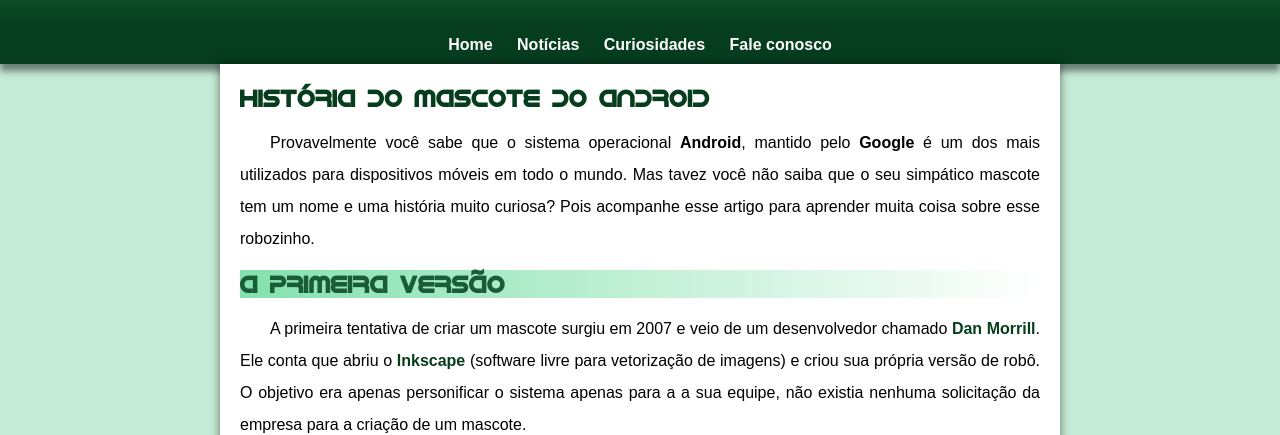
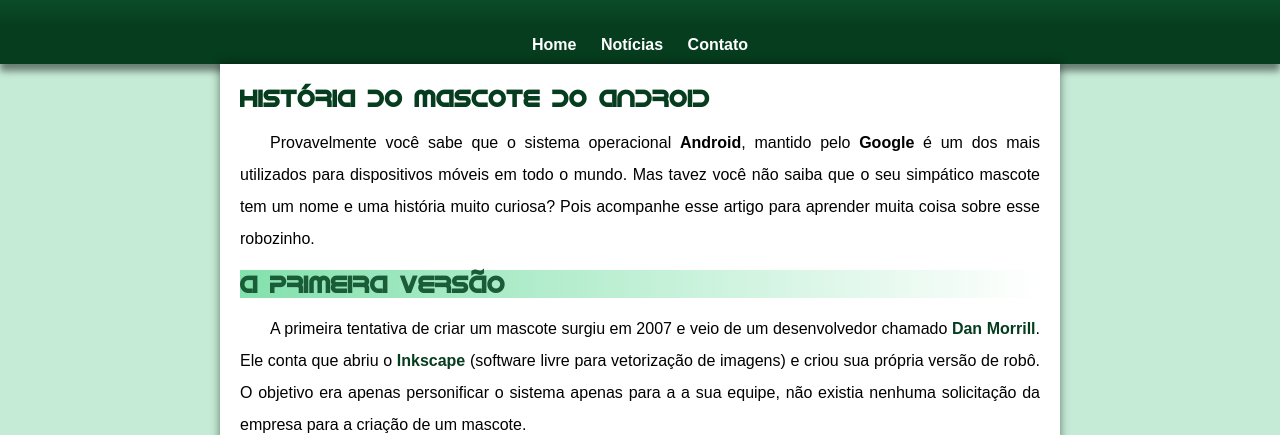
Before and after one commit to anderson190593/projeto-android, a plain HTML site: page index.html in a window 1280 px wide. Shown: the part 164-599 px from the top of the page. Drawn offline with Linux system fonts and the light colour scheme.

Commit message:
Correção de problemas

```diff
--- a/index.html
+++ b/index.html
@@ -15,8 +15,7 @@
     <nav>
         <a href="#">Home</a>
         <a href="#">Notícias</a>
-        <a href="#">Curiosidades</a>
-        <a href="#">Fale conosco</a>
+        <a href="#">Contato</a>
     </nav>
     <main>
         <article>
@@ -40,7 +39,7 @@
             <p>A ideia de ter um mascote foi amadurecendo e a missão foi passada para uma profissional da área. A ilustradora Russa <a href="https://www.irinablok.com/android" target="_blank">Irina Blok</a>, também funcionária do Google, ficou com a missão de representar o pequeno robô de uma maneira mais agradável.</p>
 
             <picture>
-                <source media="(max-width: 600px)" srcset="imagens/irina-blok-pq.png">
+                <source media="(max-width: 600px)" srcset="imagens/irina-blok-pq.jpg">
                 <img src="imagens/irina-blok.jpg" alt="Irina Block criadora do android">
             </picture>
 
```
